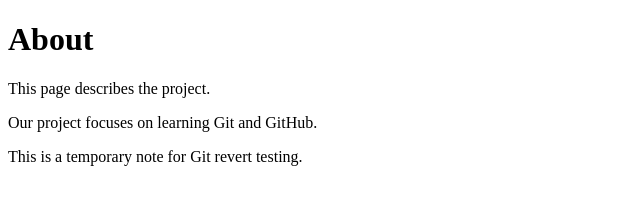
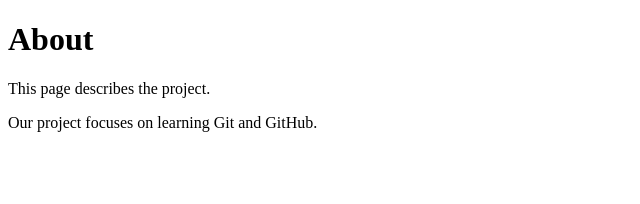
Before and after one commit to rishwireddyshetty/git-workflow-assignment, a plain HTML site: page about.html in a window 1280 px wide. Shown: the whole page, without its empty margins (0-640 px from the left). Drawn offline with Linux system fonts and the light colour scheme.

Commit message:
Revert "Add temporary note"
This reverts commit 1834f46d2e3e3d72159b230ce02bc910d7d6301b.

```diff
--- a/about.html
+++ b/about.html
@@ -7,6 +7,5 @@
     <h1>About</h1>
     <p>This page describes the project.</p>
     <p>Our project focuses on learning Git and GitHub.</p>
-    <p>This is a temporary note for Git revert testing.</p>
 </body>
 </html>
```
